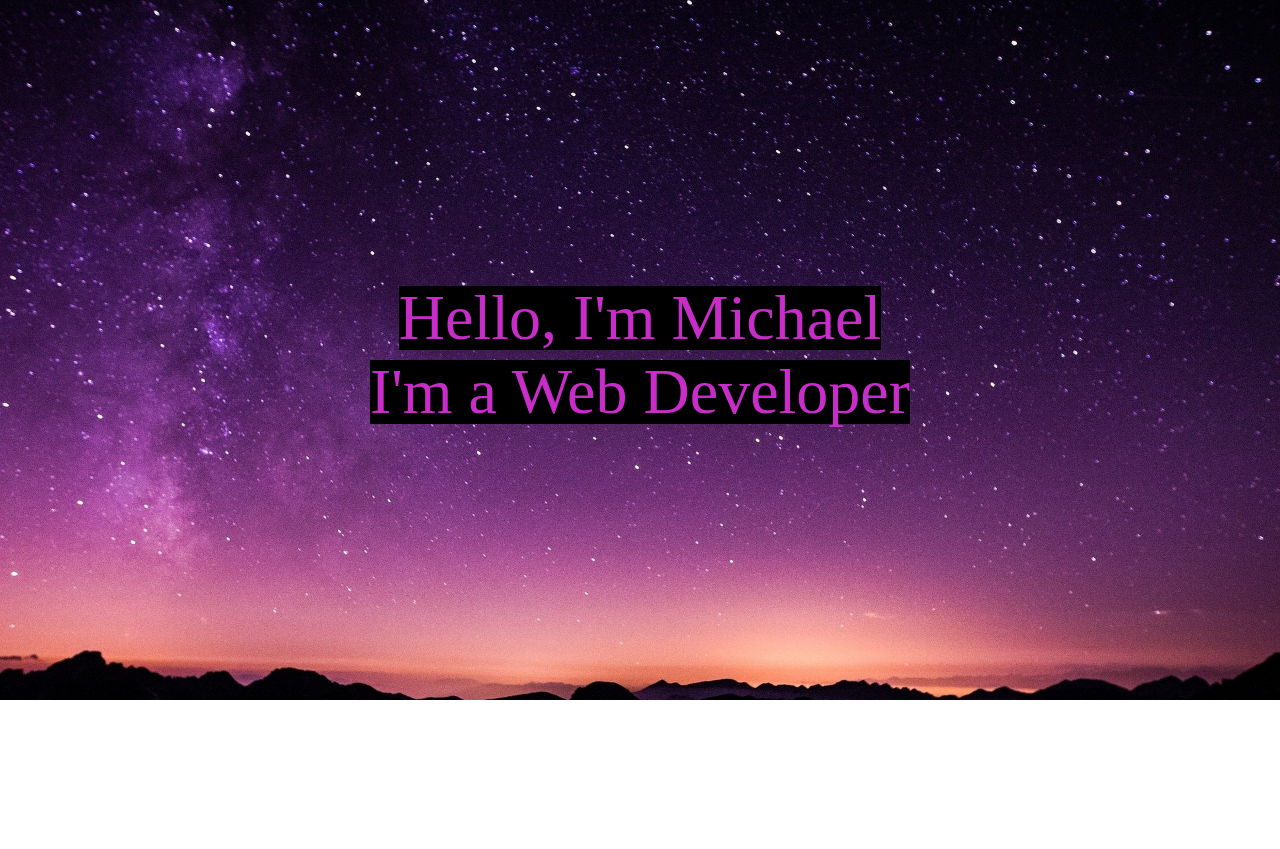
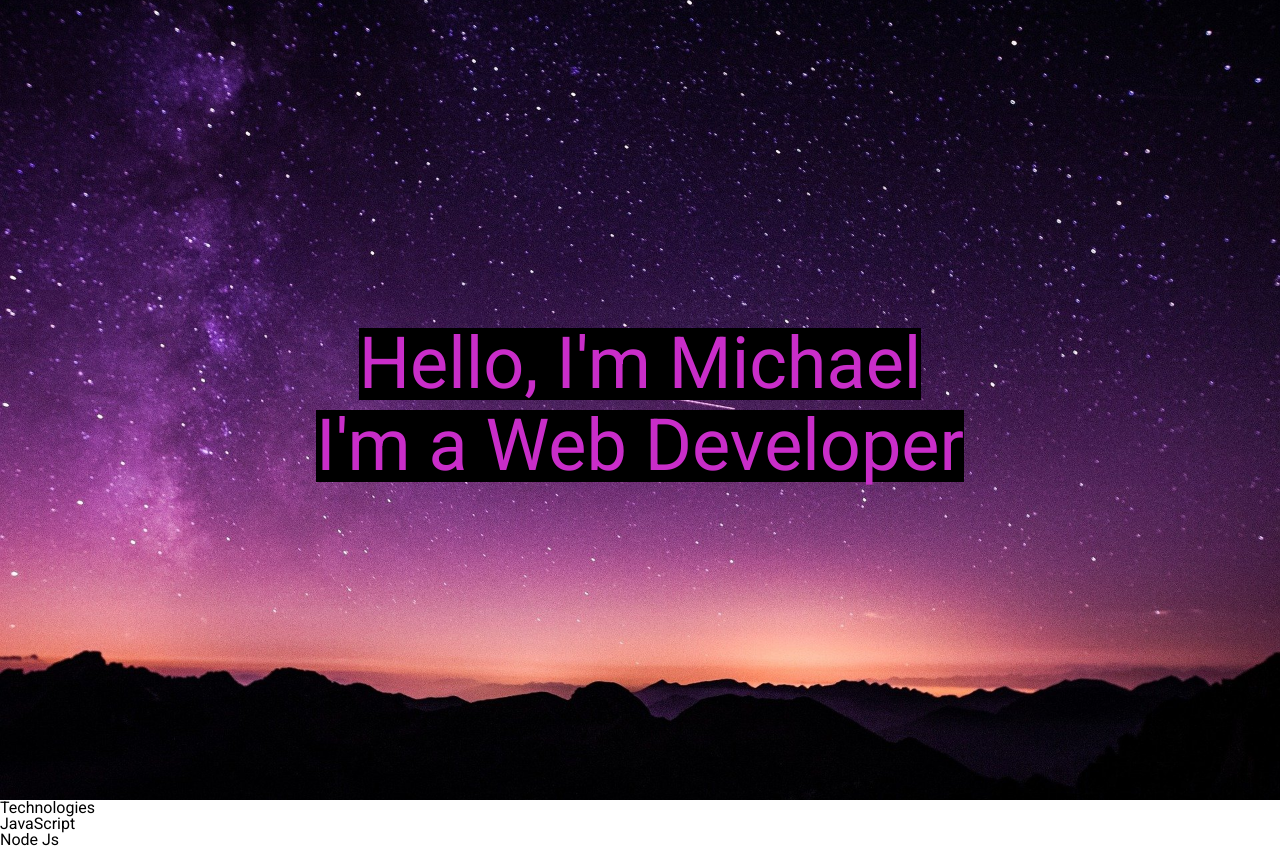
Before and after one commit to mtrew2015/portfolio2020, a React (Create React App) app in the folder portfolio/: page / in a window 1280 px wide. Before the commit the page ends 800 px from the top, so only its background shows below. Built offline with nearby package versions, Linux system fonts and the light colour scheme.

Commit message:
adding fonts/new section

```diff
--- a/portfolio/public/index.html
+++ b/portfolio/public/index.html
@@ -3,6 +3,8 @@
   <head>
     <meta charset="utf-8" />
     <link rel="icon" href="%PUBLIC_URL%/favicon.ico" />
+    <link rel="preconnect" href="https://fonts.gstatic.com">
+    <link href="https://fonts.googleapis.com/css2?family=Roboto&display=swap" rel="stylesheet">
     <meta name="viewport" content="width=device-width, initial-scale=1" />
     <meta name="theme-color" content="#000000" />
     <meta
--- a/portfolio/src/App.js
+++ b/portfolio/src/App.js
@@ -1,10 +1,23 @@
-import './App.scss';
+import "./App.scss";
 
 function App() {
   return (
-    <div className="App">
-      <h1>Hello, I'm Michael</h1>
-      <h1>I'm a Web Developer</h1>
+    <div className="wrapper">
+      <div className="App">
+        <h1>Hello, I'm Michael</h1>
+        <h1>I'm a Web Developer</h1>
+      </div>
+      <div className="skillsSection">
+        <h1>Technologies</h1>
+        <ul>
+          <li>
+            JavaScript
+          </li>
+          <li>
+            Node Js
+          </li>
+        </ul>
+      </div>
     </div>
   );
 }
--- a/portfolio/src/App.scss
+++ b/portfolio/src/App.scss
@@ -6,7 +6,7 @@
 h1{
     z-index: 1000;
     color: rgb(201, 45, 201);
-    font-size: 64px;
+    font-size: 72px;
     background-color: black;
     margin-top: 10px;
 }
@@ -14,7 +14,7 @@
 background-image: url("./assets/stars.jpg");
 
 /* Set a specific height */
-height: 700px;
+height: 100vh;
 
 /* Create the parallax scrolling effect */
 background-attachment: fixed;
@@ -23,3 +23,7 @@
 background-size: cover;
 
 }
+
+.skillsSection{
+
+}
--- a/portfolio/src/index.scss
+++ b/portfolio/src/index.scss
@@ -22,6 +22,7 @@
 	font-size: 100%;
 	font: inherit;
 	vertical-align: baseline;
+	font-family: 'Roboto', sans-serif;
 }
 /* HTML5 display-role reset for older browsers */
 article, aside, details, figcaption, figure,
```
Also changed, not shown: 1 other file (tests, documents, lock files or other folders).
